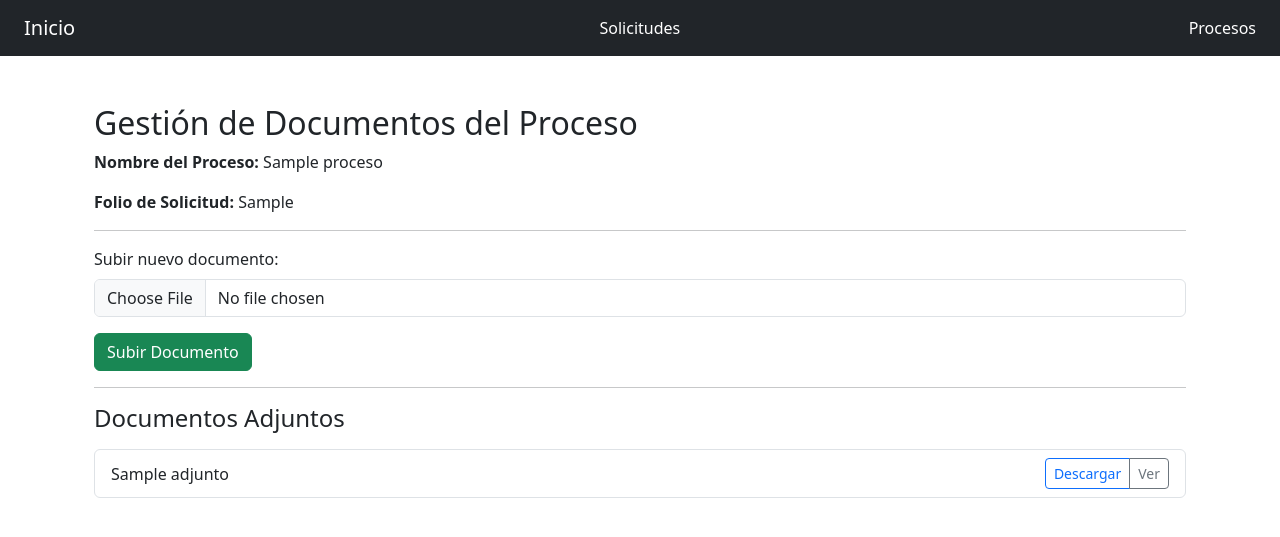
After one commit to manyquesada/Gestor-de-procesos-, a Flask app: a page that uses templates/documentos.html in a window 1280 px wide. The commit adds this page. Shown: the top 537 px of the page. Run offline with Flask 3, Linux system fonts and the light colour scheme; tables that the repository leaves empty hold one stand-in row (values such as "Sample post").

Commit message:
Mejora Gestión de Documentos del Proceso

```diff
--- a/main.py
+++ b/main.py
@@ -1,12 +1,17 @@
-from flask import Flask, render_template, request, redirect, url_for, flash
+import os
+import uuid
+from flask import Flask, render_template, request, redirect, url_for, flash, send_from_directory
 from flask_sqlalchemy import SQLAlchemy
-from datetime import datetime, timedelta, date
-import uuid
+from datetime import datetime, timedelta
+from werkzeug.utils import secure_filename
 
 app = Flask(__name__)
 app.secret_key = 'secreto'
 app.config['SQLALCHEMY_DATABASE_URI'] = 'mysql+pymysql://root:root@localhost/gestor_procesos'
 app.config['SQLALCHEMY_TRACK_MODIFICATIONS'] = False
+app.config['UPLOAD_FOLDER'] = os.path.join(os.getcwd(), 'documentos')
+
+os.makedirs(app.config['UPLOAD_FOLDER'], exist_ok=True)
 
 db = SQLAlchemy(app)
 
@@ -40,6 +45,19 @@ class Proceso(db.Model):
     estatus_proceso = db.Column(db.String(50))
 
     solicitud = db.relationship("Solicitud", backref="procesos")
+
+class DocumentoAdjunto(db.Model):
+    __tablename__ = 'documentos_adjuntos'
+    id_documento = db.Column(db.String(36), primary_key=True)
+    nombre_archivo = db.Column(db.String(255))
+    ruta_archivo = db.Column(db.Text)
+    tipo_contenido = db.Column(db.String(100))
+    tamano_archivo = db.Column(db.Integer)
+    fecha_subida = db.Column(db.DateTime)
+    id_proceso = db.Column(db.String(36), db.ForeignKey('procesos.id_proceso'))
+
+    proceso = db.relationship("Proceso", backref="documentos")
+
 
 def generar_folio():
     ult = Solicitud.query.order_by(Solicitud.folio.desc()).first()
@@ -159,5 +177,40 @@ def gestion_procesos():
     procesos = Proceso.query.join(Solicitud).filter(Solicitud.estatus == 'aprobada').all()
     return render_template('gestion_procesos.html', procesos=procesos)
 
+@app.route('/procesos/<id_proceso>/documentos', methods=['GET', 'POST'])
+def documentos(id_proceso):
+    proceso = Proceso.query.get_or_404(id_proceso)
+    if request.method == 'POST':
+        archivo = request.files['archivo']
+        if archivo:
+            nombre_archivo = secure_filename(archivo.filename)
+            ruta = os.path.join(app.config['UPLOAD_FOLDER'], nombre_archivo)
+            archivo.save(ruta)
+            doc = DocumentoAdjunto(
+                id_documento=str(uuid.uuid4()),
+                nombre_archivo=nombre_archivo,
+                ruta_archivo=ruta,
+                tipo_contenido=archivo.content_type,
+                tamano_archivo=os.path.getsize(ruta),
+                fecha_subida=datetime.now(),
+                id_proceso=proceso.id_proceso
+            )
+            db.session.add(doc)
+            db.session.commit()
+            flash('Documento subido correctamente')
+            return redirect(url_for('documentos', id_proceso=id_proceso))
+
+    archivos = [doc.nombre_archivo for doc in proceso.documentos]
+    return render_template('documentos.html', proceso=proceso, archivos=archivos)
+
+@app.route('/descargar/<nombre_archivo>')
+def descargar_documento(nombre_archivo):
+    return send_from_directory(app.config['UPLOAD_FOLDER'], nombre_archivo, as_attachment=True)
+
+@app.route('/ver_documento/<nombre_archivo>')
+def ver_documento(nombre_archivo):
+    return send_from_directory(app.config['UPLOAD_FOLDER'], nombre_archivo)
+
+
 if __name__ == '__main__':
     app.run(debug=True)
--- /dev/null
+++ b/templates/documentos.html
@@ -0,0 +1,38 @@
+{% extends 'layout.html' %}
+
+{% block content %}
+<div class="container mt-4">
+  <h2>Gestión de Documentos del Proceso</h2>
+  <p><strong>Nombre del Proceso:</strong> {{ proceso.nombre }}</p>
+  <p><strong>Folio de Solicitud:</strong> {{ proceso.solicitud.folio }}</p>
+
+  <hr>
+
+  <!-- Subir documento -->
+  <form action="{{ url_for('documentos', id_proceso=proceso.id_proceso) }}" method="POST" enctype="multipart/form-data">
+    <div class="mb-3">
+      <label for="archivo" class="form-label">Subir nuevo documento:</label>
+      <input type="file" name="archivo" id="archivo" class="form-control" required>
+    </div>
+    <button type="submit" class="btn btn-success">Subir Documento</button>
+  </form>
+
+  <hr>
+
+  <!-- Lista de documentos -->
+  <h4>Documentos Adjuntos</h4>
+  <ul class="list-group mt-3">
+    {% for archivo in archivos %}
+      <li class="list-group-item d-flex justify-content-between align-items-center">
+        {{ archivo }}
+        <div class="btn-group">
+          <a href="{{ url_for('descargar_documento', nombre_archivo=archivo) }}" class="btn btn-outline-primary btn-sm">Descargar</a>
+          <a href="{{ url_for('ver_documento', nombre_archivo=archivo) }}" target="_blank" class="btn btn-outline-secondary btn-sm">Ver</a>
+        </div>
+      </li>
+    {% else %}
+      <li class="list-group-item">No hay documentos cargados aún.</li>
+    {% endfor %}
+  </ul>
+</div>
+{% endblock %}
--- a/templates/gestion_procesos.html
+++ b/templates/gestion_procesos.html
@@ -31,7 +31,7 @@
                 <td>{{ p.fecha_registro.strftime('%Y-%m-%d %H:%M') }}</td>
                 <td>{{ p.estatus_proceso }}</td>
                 <td>
-                    <a href="#" class="btn btn-primary btn-sm">Ver Documentos</a>
+                    <a href="{{ url_for('documentos', id_proceso=p.id_proceso) }}" class="btn btn-primary btn-sm">Ver Documentos</a>
                 </td>
             </tr>
             {% endfor %}
```
Also changed, not shown: documentos/fondo.jpg (added), 1 other file.
